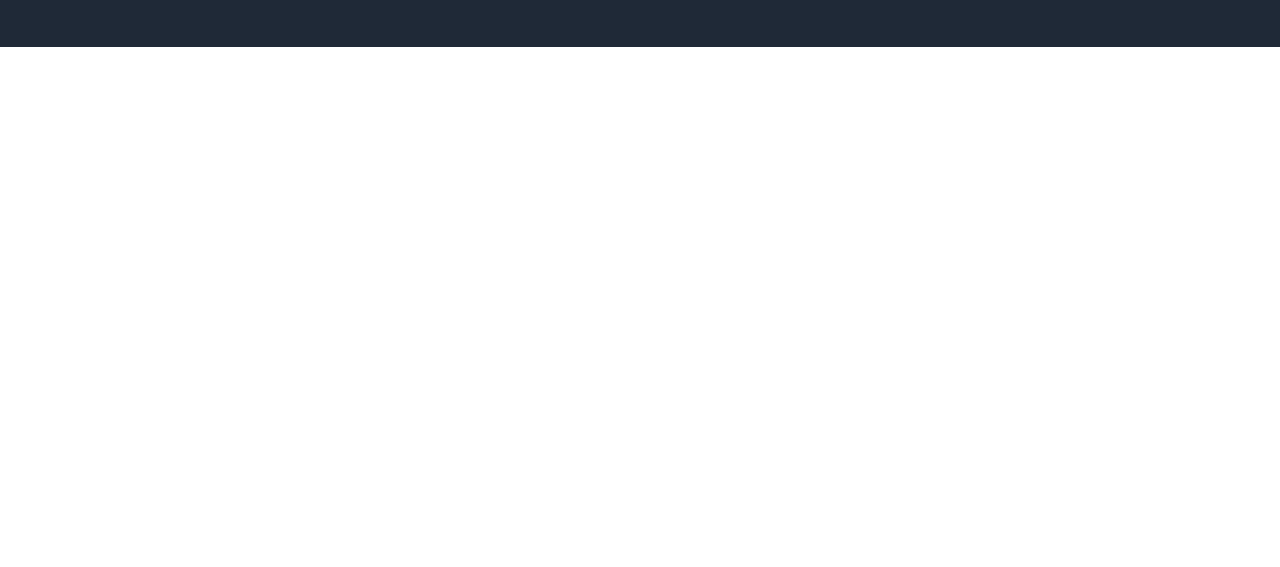
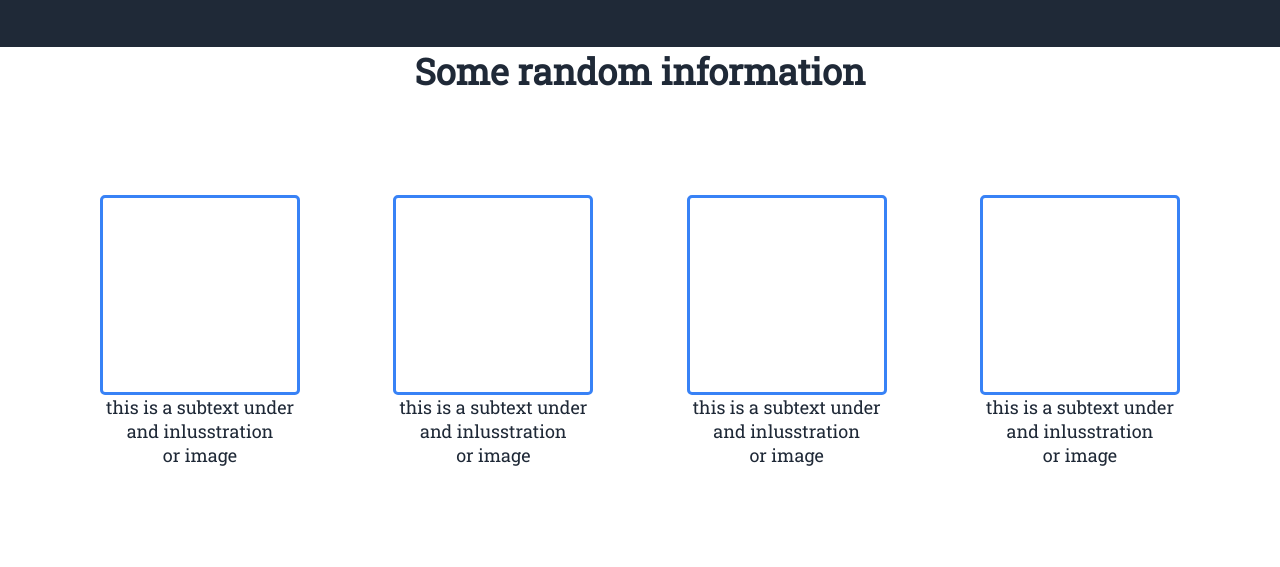
Before and after one commit to Yonis7/Site-Landing-Page, a plain HTML site: page index.html in a window 1280 px wide. Shown: the part 385-952 px from the top of the page. Before the commit the page ends 800 px from the top, so only its background shows below. Drawn offline with Linux system fonts and the light colour scheme.

Commit message:
Second section of landing page HTML and CSS added

```diff
--- a/index.html
+++ b/index.html
@@ -37,5 +37,27 @@
     </div>
   </div>
 </div>
+
+<div class="second-section">
+  <h2>Some random information</h2>
+  <div class="row-of-blue-divs">
+          <div class="blue-box-msg">
+        <div class="box-blue"></div>
+        <p class="p-second">this is a subtext under<br> and inlusstration<br> or image</p>
+      </div>
+      <div class="blue-box-msg">
+        <div class="box-blue"></div>
+        <p class="p-second">this is a subtext under<br> and inlusstration<br> or image</p>
+      </div>
+      <div class="blue-box-msg">
+        <div class="box-blue"></div>
+        <p class="p-second">this is a subtext under<br> and inlusstration<br> or image</p>
+      </div>
+      <div class="blue-box-msg">
+        <div class="box-blue"></div>
+        <p class="p-second">this is a subtext under<br> and inlusstration<br> or image</p>
+      </div>
+    </div>
+  </div>
 </body>
 </html>
--- a/style.css
+++ b/style.css
@@ -86,3 +86,39 @@ img {
   border: 1px solid #3882f6;
   border-radius: 5px;
 }
+
+h2 {
+  font-size: 36px;
+  font-weight: bolder;
+  color: #1f2937;
+text-align: center;
+
+}
+
+.row-of-blue-divs {
+  display: flex;
+  flex-direction: row;
+  justify-content: space-between;
+  max-width: 100%;
+  margin: 100px;
+  align-items: center;
+}
+
+.box-blue {
+  border: 3px solid #3882f6;
+  width: 200px;
+  height: 200px;
+  border-radius: 5px;
+}
+
+.second-section {
+  display: flex;
+  flex-direction: column;
+  justify-content: center;
+}
+
+.p-second {
+  font-size: 18px;
+  color: #1f2937;
+  text-align: center;
+}
```
